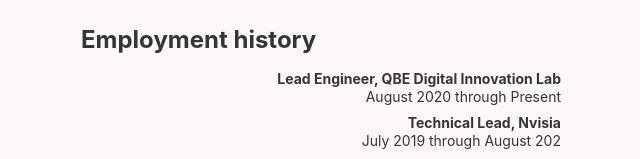
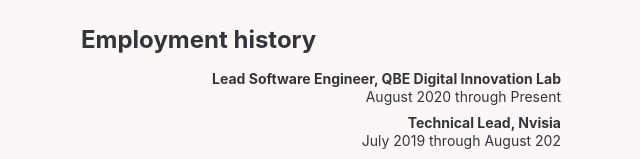
Before and after one commit to lexi-drake/PersonalWebsite, a React (Create React App) app: page / in a window 1280 px wide. Shown: the part 171-330 px from the top of the page, without its empty margins (119-759 px from the left). Built offline with nearby package versions, Linux system fonts and the light colour scheme.

Commit message:
software

```diff
--- a/src/pages/Resume.tsx
+++ b/src/pages/Resume.tsx
@@ -12,7 +12,7 @@ interface ResumeProps {
 
 const Resume = (props: ResumeProps) => {
     const jobHistory: JobEntry[] = [
-        { title: "Lead Engineer", employer: "QBE Digital Innovation Lab", startDate: "August 2020", endDate: "Present" },
+        { title: "Lead Software Engineer", employer: "QBE Digital Innovation Lab", startDate: "August 2020", endDate: "Present" },
         { title: "Technical Lead", employer: "Nvisia", startDate: "July 2019", endDate: "August 202" },
         { title: "Backend Developer", employer: "Fetch Rewards", startDate: "January 2019", endDate: "June 2019" },
         { title: "Lead Researcher", employer: "QBE Digital Innovation Lab", startDate: "May 2017", endDate: "May 2018" },
```
